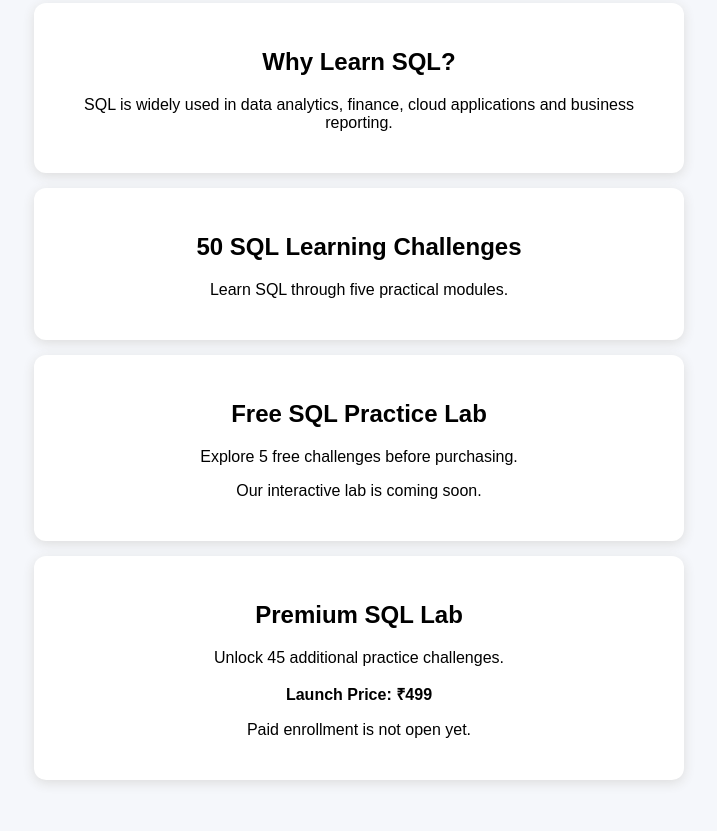
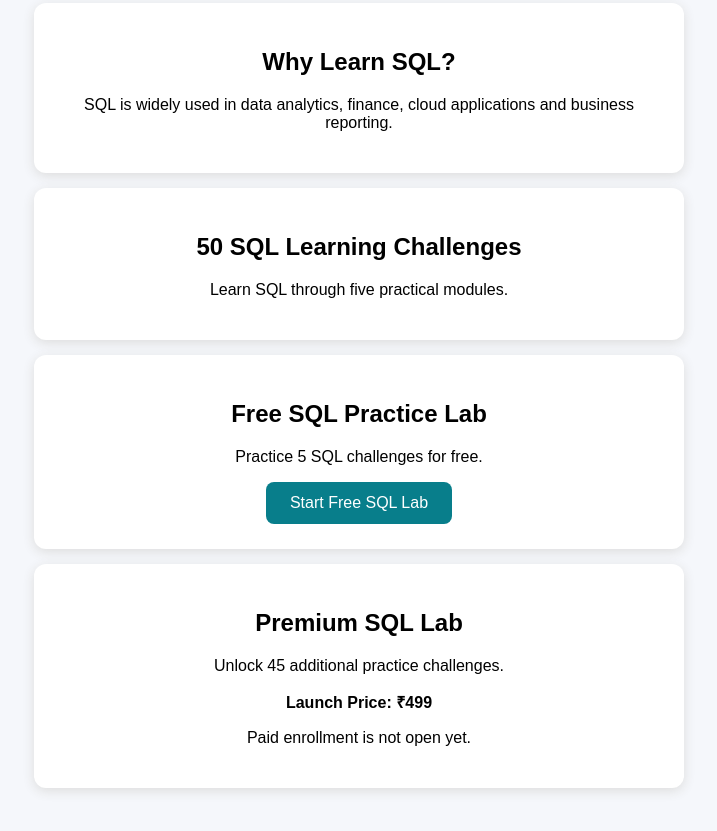
Before and after one commit to ADSQL08/SQL-Interview-Lab, a plain HTML site: page index.html in a window 1280 px wide. Shown: the part 493-1324 px from the top of the page, without its empty margins (281-998 px from the left). Drawn offline with Linux system fonts and the light colour scheme.

Commit message:
Revise SQL practice lab description and add button
Updated text for SQL practice lab and added a button link.

```diff
--- a/index.html
+++ b/index.html
@@ -67,8 +67,12 @@
 
     <div class="card">
       <h2>Free SQL Practice Lab</h2>
-      <p>Explore 5 free challenges before purchasing.</p>
-      <p>Our interactive lab is coming soon.</p>
+      <p>Practice 5 SQL challenges for free.</p>
+
+      <a href="Lab.html" class="button">
+      Start Free SQL Lab
+     </a>
+
     </div>
 
     <div class="card">
```
